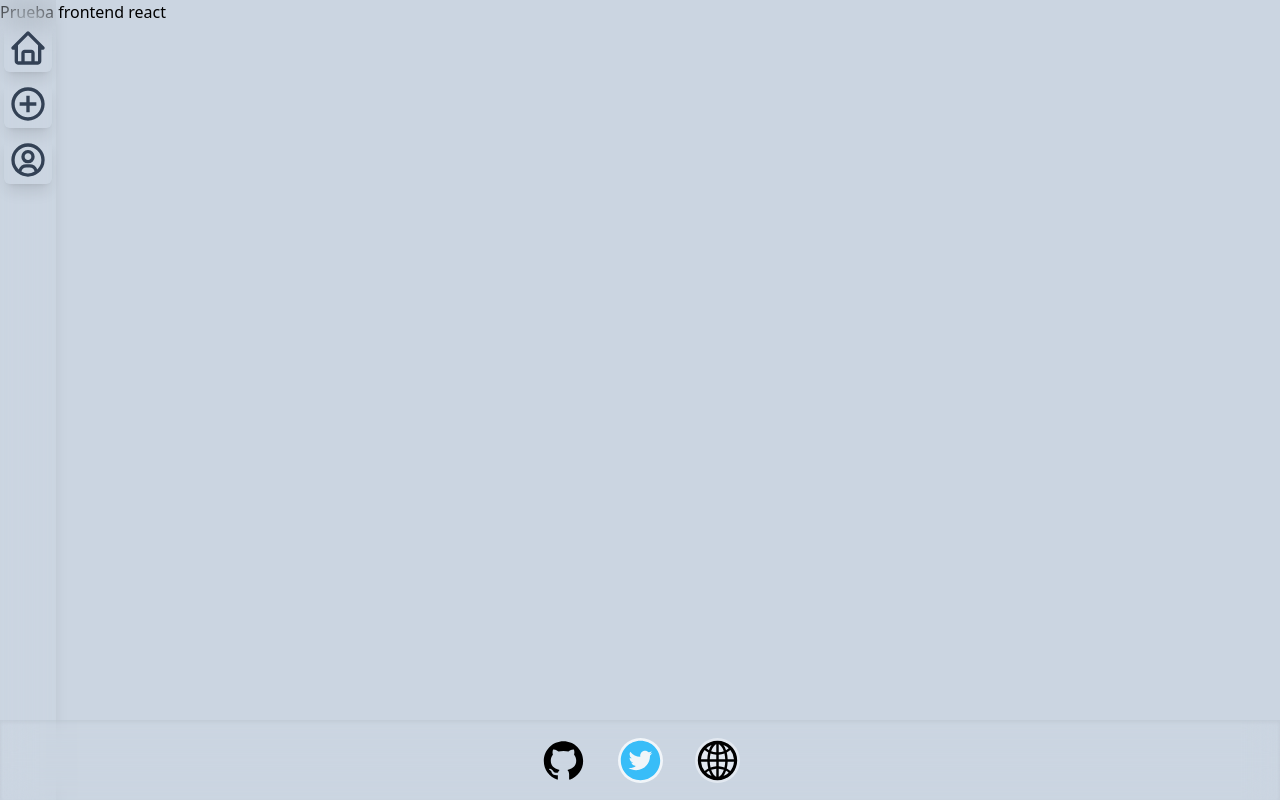
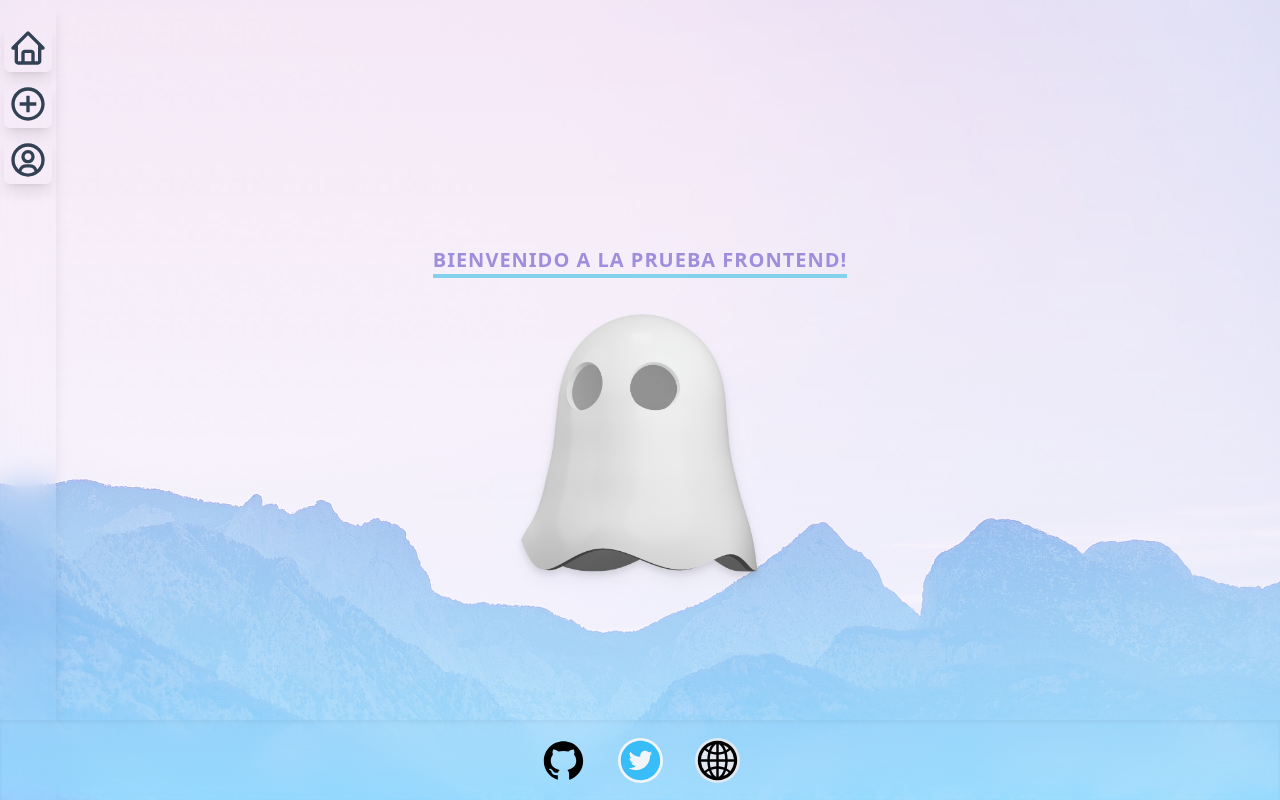
Before and after one commit to bimbaquingoch/empleados, a Next.js app: page / in a window 1280 px wide. Built offline with nearby package versions, Linux system fonts and the light colour scheme.

Commit message:
fin proyecto

```diff
--- a/components/Formulario.jsx
+++ b/components/Formulario.jsx
@@ -100,7 +100,7 @@ const Formulario = ({ empleado }) => {
   return (
     <section className={`sectionLogin pb-24`}>
       <div className='bg-[url(/img/img1.jpg)] imgBx bg-cover bg-bottom'></div>
-      <div className={`contentBx ${empleado.id && "h-full mt-10"}`}>
+      <div className={`contentBx  ${empleado.id && "h-full mt-10"}`}>
         <Formik
           validationSchema={nuevoEmpleadoSchema}
           onSubmit={async (values, { resetForm }) => {
--- a/components/Navegacion.jsx
+++ b/components/Navegacion.jsx
@@ -23,21 +23,21 @@ const Navegacion = () => {
       <nav
         className={`navbar ${!sideBar && "-translate-x-16"} md:translate-x-0`}>
         <Link href={"/"}>
-          <a className='flex items-center btnNavs group'>
+          <a className='flex items-center btnNavs group home'>
             <BiHome size={40} />
             <span className='text-nav group-hover:scale-100'>home</span>
           </a>
         </Link>
         <Link href={"/newEmpleado"}>
-          <a className='flex items-center btnNavs group' href=''>
+          <a className='flex items-center btnNavs group nuevo' href=''>
             <BiPlusCircle size={40} />
-            <span className='text-nav group-hover:scale-100'>
+            <span className='text-nav group-hover:scale-100 '>
               Registrar nuevo
             </span>
           </a>
         </Link>
         <Link href={"/empleados"}>
-          <a className='flex items-center btnNavs group' href=''>
+          <a className='flex items-center btnNavs group empleados' href=''>
             <BiUserCircle size={40} />
             <span className='text-nav group-hover:scale-100'>empleados</span>
           </a>
--- a/package.json
+++ b/package.json
@@ -1,5 +1,5 @@
 {
-  "name": "04-crm-next",
+  "name": "prueba-empleados",
   "version": "0.1.0",
   "private": true,
   "scripts": {
--- a/pages/index.jsx
+++ b/pages/index.jsx
@@ -1,9 +1,15 @@
+/* eslint-disable @next/next/no-img-element */
 import Layout from "../components/Layout";
 
 export default function Home() {
   return (
     <Layout page={"home"}>
-      <h1>Prueba frontend react</h1>
+      <div className='imgBx w-full flex flex-col gap-6 items-center justify-center h-screen bg-[url(/img/img2.jpg)] bg-cover  bg-bottom'>
+        <h1 className='heading'>bienvenido a la prueba frontend!</h1>
+        <div className='h-60 w-60'>
+          <img className='drop-shadow-lg' src='/img/ghost-img.png' alt='' />
+        </div>
+      </div>
     </Layout>
   );
 }
--- a/styles/globals.css
+++ b/styles/globals.css
@@ -13,7 +13,7 @@
     @apply absolute md:relative md:w-1/2 w-full h-full md:h-screen left-0 top-0 before:content-[""] before:absolute before:top-0 before:left-0 before:w-full before:h-full before:bg-gradient-to-t before:from-blue-300 before:to-purple-800 z-10 before:mix-blend-screen;
   }
   .contentBx {
-    @apply flex w-screen md:w-1/2 mt-10 md:mt-0 md:h-screen justify-center items-center z-10;
+    @apply flex w-screen md:w-1/2 h-screen justify-center items-center z-10;
   }
   .imgBx > img {
     @apply w-full h-full object-cover;
@@ -37,7 +37,7 @@
   .card {
     @apply shadow-xl relative m-auto bg-slate-500/50 backdrop-blur-2xl rounded-md w-11/12 md:w-9/12 lg:w-10/12 h-48 transition-all duration-500;
   }
-
+  .card:focus,
   .card:hover {
     @apply h-[320px];
   }
@@ -45,13 +45,14 @@
   .cardImg {
     @apply bg-slate-400/50 shadow-xl rounded-xl w-40 h-40 overflow-hidden left-1/2 absolute -translate-x-1/2 -top-1/4 transition-all duration-300;
   }
-
+  .card:active .cardImg,
   .card:hover .cardImg {
     @apply h-44 w-44;
   }
   .details {
     @apply flex flex-col px-4 translate-y-32 transition-all duration-500;
   }
+  .card:active .details,
   .card:hover .details {
     @apply translate-y-28;
   }
@@ -83,7 +84,7 @@
     @apply py-10 px-3 md:px-0 mx-4 rounded-lg shadow-xl md:py-0 flex md:gap-4 items-center md:flex-row flex-col bg-gradient-to-tr from-teal-300 to-sky-800;
   }
   .contentList {
-    @apply w-full lg:w-9/12 m-auto flex flex-col gap-5 bg-slate-500 md:p-10 md:rounded-lg py-10 md:mb-24;
+    @apply w-full lg:w-9/12 m-auto flex flex-col gap-5 bg-slate-500 md:p-10 md:rounded-lg py-10 mb-24;
   }
   .contentGrid {
     @apply grid w-full  md:grid-cols-2 lg:grid-cols-3 lg:w-9/12 gap-y-24 mt-20 mb-10 md:mb-24 m-auto p-5;
```
Also changed, not shown: public/img/ghost-img.png (added).
